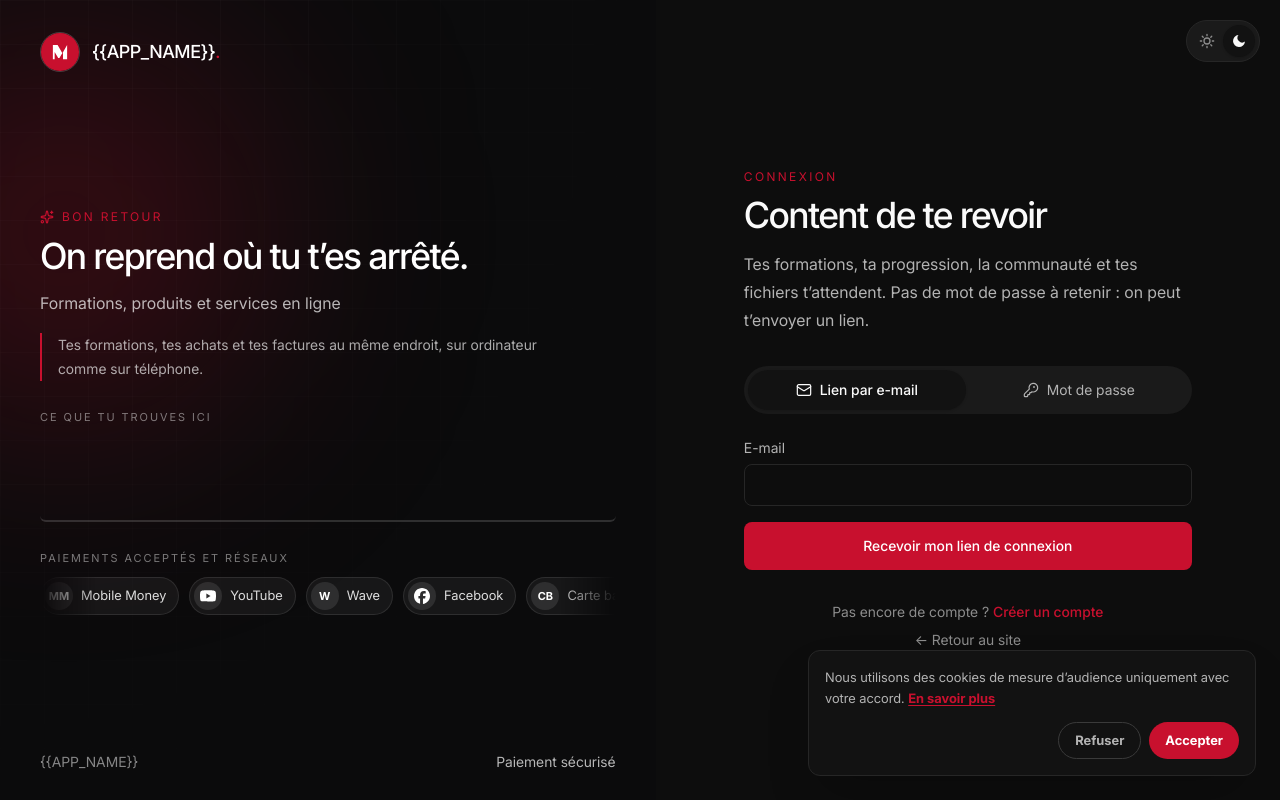
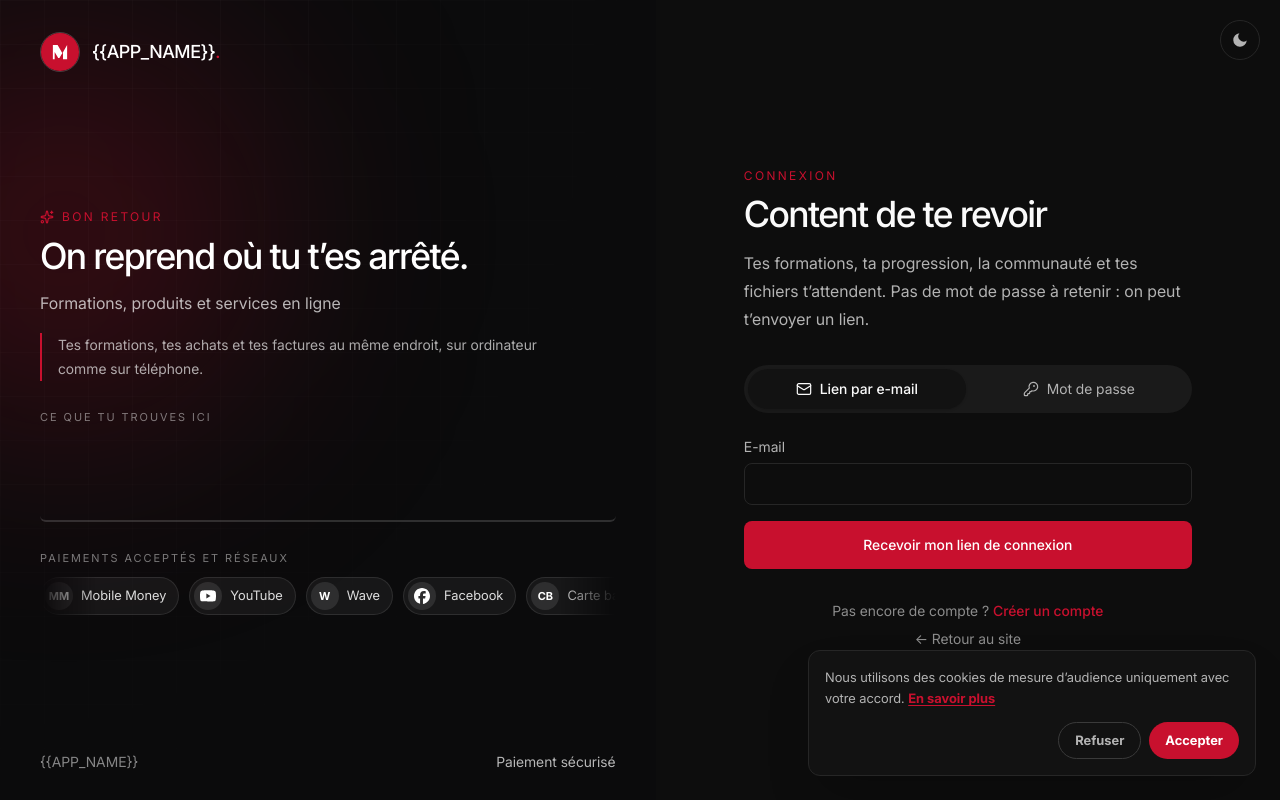
Before and after one commit to rosby17/starter-saas-skill, a Next.js app in the folder template/: page /login in a window 1280 px wide. Built offline with nearby package versions, Linux system fonts and the light colour scheme; no server answers.

Commit message:
Modèle : bouton thème unique (lune / soleil) au lieu de deux boutons côte à côte

```diff
--- a/template/src/components/ThemeSwitch.tsx
+++ b/template/src/components/ThemeSwitch.tsx
@@ -3,12 +3,14 @@
 import { useEffect, useState } from 'react'
 import { clsx } from '@/lib/utils'
 
-// Bouton thème clair / sombre de l'espace client et de l'administration (même réglage que le site : localStorage « theme »).
+// Bouton thème : UN seul bouton rond. Lune en thème sombre, soleil en thème clair ; un clic bascule.
+// Même réglage que le site (localStorage « theme »).
 export function ThemeSwitch({ className }: { className?: string }) {
   const [theme, setTheme] = useState<'dark' | 'light' | null>(null)
   useEffect(() => { setTheme(document.documentElement.getAttribute('data-theme') === 'light' ? 'light' : 'dark') }, [])
 
-  const choose = (next: 'dark' | 'light') => {
+  const toggle = () => {
+    const next = theme === 'light' ? 'dark' : 'light'
     setTheme(next)
     if (next === 'light') document.documentElement.setAttribute('data-theme', 'light')
     else document.documentElement.removeAttribute('data-theme')
@@ -16,18 +18,13 @@ export function ThemeSwitch({ className }: { className?: string }) {
   }
 
   return (
-    <div role="radiogroup" aria-label="Thème" className={clsx('inline-flex rounded-full border border-gray-200 bg-gray-100 p-1', className)}>
-      {(['light', 'dark'] as const).map((t) => (
-        <button key={t} type="button" role="radio" aria-checked={theme === t} onClick={() => choose(t)}
-          aria-label={t === 'light' ? 'Thème clair' : 'Thème sombre'}
-          className={clsx('grid h-8 w-8 place-items-center rounded-full transition-colors', theme === t ? 'bg-surface text-gray-900 shadow-sm' : 'text-gray-500 hover:text-gray-900')}>
-          {t === 'light' ? (
-            <svg viewBox="0 0 24 24" className="h-4 w-4" fill="none" stroke="currentColor" strokeWidth="2" strokeLinecap="round" aria-hidden><circle cx="12" cy="12" r="4.5" /><path d="M12 2v2M12 20v2M4.9 4.9l1.4 1.4M17.7 17.7l1.4 1.4M2 12h2M20 12h2M4.9 19.1l1.4-1.4M17.7 6.3l1.4-1.4" /></svg>
-          ) : (
-            <svg viewBox="0 0 24 24" className="h-4 w-4" fill="currentColor" aria-hidden><path d="M21 12.8A9 9 0 1 1 11.2 3a7 7 0 0 0 9.8 9.8z" /></svg>
-          )}
-        </button>
-      ))}
-    </div>
+    <button type="button" onClick={toggle} aria-label={theme === 'light' ? 'Passer au thème sombre' : 'Passer au thème clair'}
+      className={clsx('grid h-10 w-10 place-items-center rounded-full border border-gray-200 text-gray-700 transition-colors hover:border-brand hover:text-gray-900', className)}>
+      {theme === 'light' ? (
+        <svg viewBox="0 0 24 24" className="h-[18px] w-[18px]" fill="none" stroke="currentColor" strokeWidth="2" strokeLinecap="round" aria-hidden><circle cx="12" cy="12" r="4.5" /><path d="M12 2v2M12 20v2M4.9 4.9l1.4 1.4M17.7 17.7l1.4 1.4M2 12h2M20 12h2M4.9 19.1l1.4-1.4M17.7 6.3l1.4-1.4" /></svg>
+      ) : (
+        <svg viewBox="0 0 24 24" className="h-[18px] w-[18px]" fill="currentColor" aria-hidden><path d="M21 12.8A9 9 0 1 1 11.2 3a7 7 0 0 0 9.8 9.8z" /></svg>
+      )}
+    </button>
   )
 }
```
